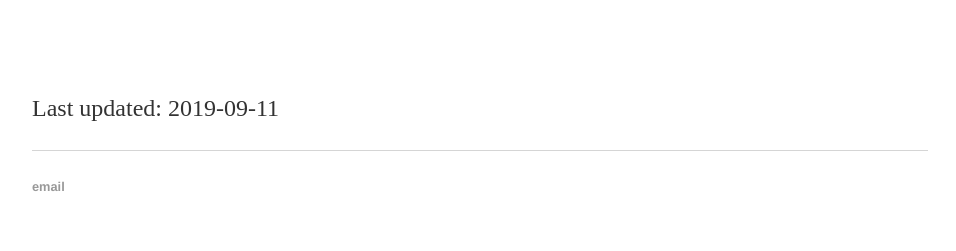
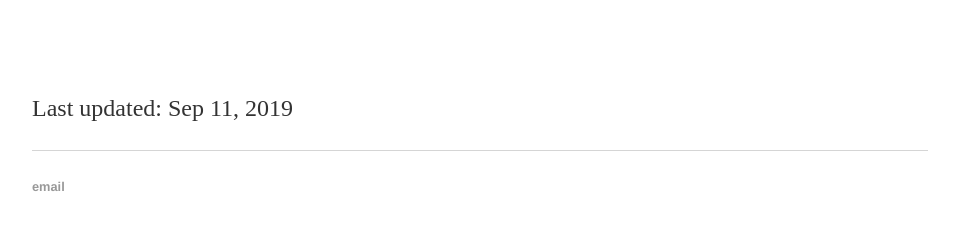
Before and after one commit to mrvanhorn/mrvanhorn.github.io, a Jekyll site: the page built from _posts/2019-09-11-disable-user-switching.md, in a window 1280 px wide. Shown: the part 1331-1582 px from the top of the page, without its empty margins (160-1116 px from the left). Built offline with Jekyll 4.4.1, drawn with Linux system fonts in a browser that asks for light colours; comment, search, counter and statistics services are not loaded; part of the change alters nothing that is shown.

```diff
--- a/_layouts/post.html
+++ b/_layouts/post.html
@@ -19,9 +19,9 @@ layout: default
 {% assign date_format = '%b %-d, %Y' %}
 
 {% if page %}
-    Last updated: {{ page.last_modified_at }}
+    Last updated: {{ page.last_modified_at | date: date_format }}
 {% else %}
-    Last updated: {{ page.date }}
+    Last updated: {{ page.date | date: date_format  }}
 {% endif %}
 </p>
 
```
